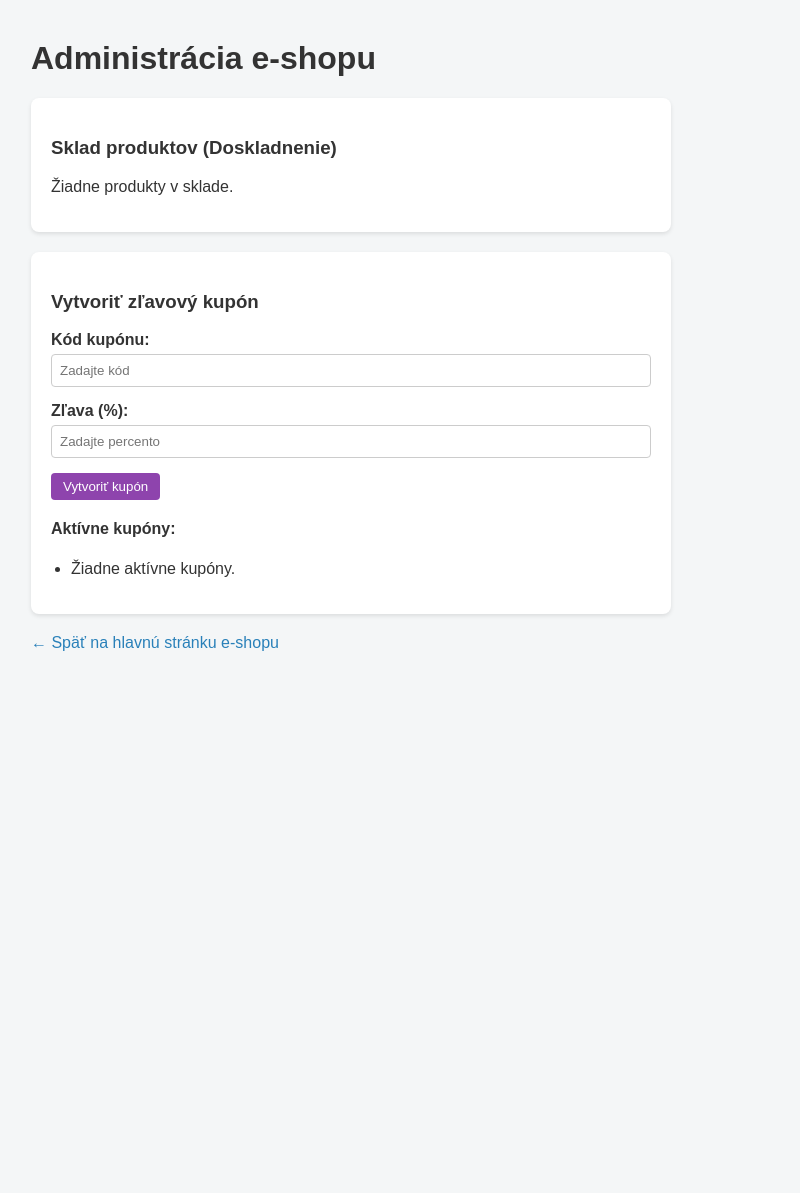
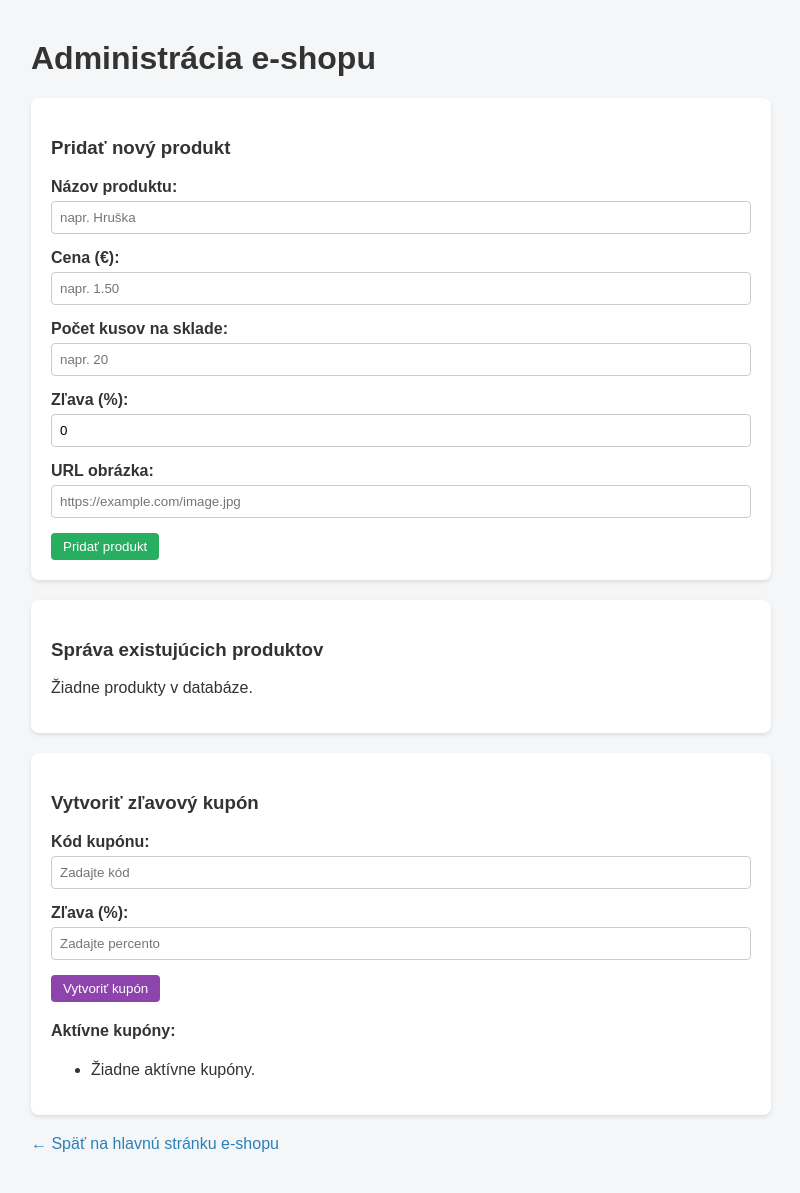
Before and after one commit to matuso1/eshop, a FastAPI app: template templates/admin.html in a window 1280 px wide. Shown: the whole page, without its empty margins (9-809 px from the left). Before the commit the page ends 651 px from the top, so only its background shows below. Run offline with FastAPI, Linux system fonts and the light colour scheme; the template is opened without the code that fills it, so the values that code supplies are empty.

Commit message:
Enhance admin.html with product management features
Updated the admin page to include product management features and improved styling.

```diff
--- a/templates/admin.html
+++ b/templates/admin.html
@@ -2,49 +2,93 @@
 <html lang="sk">
 <head>
     <meta charset="UTF-8">
-    <title>Admin - Sklad a Kupóny</title>
+    <title>Admin - Sklad a Produkty</title>
     <style>
         body { font-family: Arial, sans-serif; margin: 40px; background-color: #f4f6f7; color: #333; }
-        .section { background: white; padding: 20px; border-radius: 8px; box-shadow: 0 2px 4px rgba(0,0,0,0.1); max-width: 600px; margin-bottom: 20px; }
-        div { margin-bottom: 15px; }
+        .section { background: white; padding: 20px; border-radius: 8px; box-shadow: 0 2px 4px rgba(0,0,0,0.1); max-width: 700px; margin-bottom: 20px; }
+        .form-group { margin-bottom: 15px; }
         label { display: block; margin-bottom: 5px; font-weight: bold; }
         input { width: 100%; padding: 8px; box-sizing: border-box; border: 1px solid #ccc; border-radius: 4px; }
         button { background: #27ae60; color: white; border: none; padding: 6px 12px; border-radius: 4px; cursor: pointer; }
         button:hover { background: #219653; }
-        .product-row { display: flex; justify-content: space-between; align-items: center; border-bottom: 1px solid #eee; padding: 10px 0; }
-        ul { padding-left: 20px; }
+        .btn-danger { background: #e74c3c; }
+        .btn-danger:hover { background: #c0392b; }
+        .product-row { display: flex; justify-content: space-between; align-items: center; border-bottom: 1px solid #eee; padding: 10px 0; gap: 15px; }
+        .product-thumb { width: 50px; height: 50px; object-fit: cover; border-radius: 4px; background: #eee; }
     </style>
 </head>
 <body>
     <h1>Administrácia e-shopu</h1>
 
+    <!-- PRIDANIE NOVÉHO PRODUKTU -->
     <div class="section">
-        <h3>Sklad produktov (Doskladnenie)</h3>
+        <h3>Pridať nový produkt</h3>
+        <form action="/admin/add-product" method="POST">
+            <div class="form-group">
+                <label>Názov produktu:</label>
+                <input type="text" name="name" placeholder="napr. Hruška" required>
+            </div>
+            <div class="form-group">
+                <label>Cena (€):</label>
+                <input type="number" step="0.01" name="price" placeholder="napr. 1.50" required>
+            </div>
+            <div class="form-group">
+                <label>Počet kusov na sklade:</label>
+                <input type="number" name="stock" placeholder="napr. 20" required>
+            </div>
+            <div class="form-group">
+                <label>Zľava (%):</label>
+                <input type="number" step="0.1" name="discount" value="0" min="0" max="100">
+            </div>
+            <div class="form-group">
+                <label>URL obrázka:</label>
+                <input type="url" name="image_url" placeholder="https://example.com/image.jpg">
+            </div>
+            <button type="submit">Pridať produkt</button>
+        </form>
+    </div>
+
+    <!-- SPRÁVA PRODUKTOV (SKLAD & MAZANIE) -->
+    <div class="section">
+        <h3>Správa existujúcich produktov</h3>
         {% if products %}
             {% for prod in products %}
                 <div class="product-row">
-                    <div>
+                    {% if prod[5] %}
+                        <img src="{{ prod[5] }}" class="product-thumb" alt="">
+                    {% else %}
+                        <div class="product-thumb" style="display:flex;align-items:center;justify-content:center;font-size:10px;color:#888;">Foto</div>
+                    {% endif %}
+
+                    <div style="flex-grow: 1;">
                         <strong>{{ prod[1] }}</strong><br>
-                        <small>Cena: {{ prod[2] }} € | Skladom: <strong>{{ prod[3] }} ks</strong> | Zľava: {{ prod[4] }}%</small>
+                        <small>Cena: {{ prod[2] }} € | Sklad: <strong>{{ prod[3] }} ks</strong> | Zľava: {{ prod[4] }}%</small>
                     </div>
-                    <form action="/admin/restock/{{ prod[0] }}" method="POST" style="margin: 0;">
-                        <button type="submit">+1 ks</button>
-                    </form>
+
+                    <div style="display: flex; gap: 5px;">
+                        <form action="/admin/restock/{{ prod[0] }}" method="POST" style="margin: 0;">
+                            <button type="submit" title="Pridať 1 ks">+</button>
+                        </form>
+                        <form action="/admin/delete-product/{{ prod[0] }}" method="POST" style="margin: 0;" onsubmit="return confirm('Naozaj chcete vymazať tento produkt?');">
+                            <button type="submit" class="btn-danger">Zmazať</button>
+                        </form>
+                    </div>
                 </div>
             {% endfor %}
         {% else %}
-            <p>Žiadne produkty v sklade.</p>
+            <p>Žiadne produkty v databáze.</p>
         {% endif %}
     </div>
 
+    <!-- SPRÁVA KUPÓNOV -->
     <div class="section">
         <h3>Vytvoriť zľavový kupón</h3>
         <form action="/admin/add-coupon" method="POST">
-            <div>
+            <div class="form-group">
                 <label>Kód kupónu:</label>
                 <input type="text" name="code" placeholder="Zadajte kód" required>
             </div>
-            <div>
+            <div class="form-group">
                 <label>Zľava (%):</label>
                 <input type="number" step="0.01" name="discount_percent" placeholder="Zadajte percento" required>
             </div>
```
